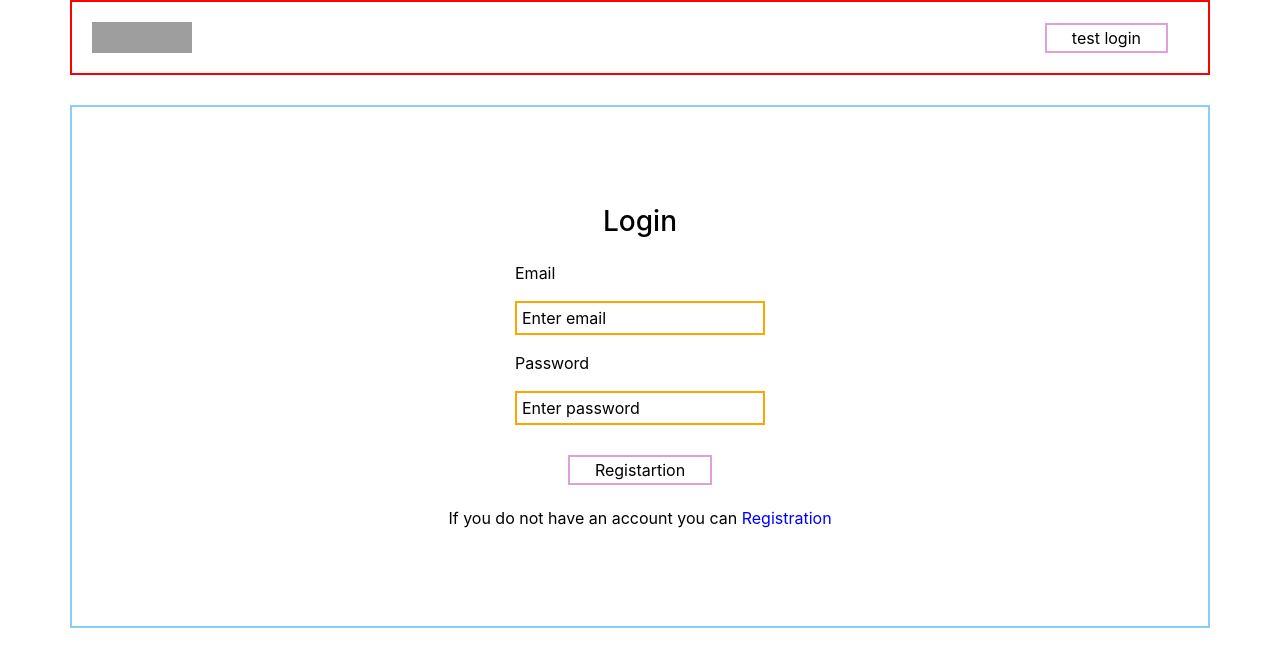
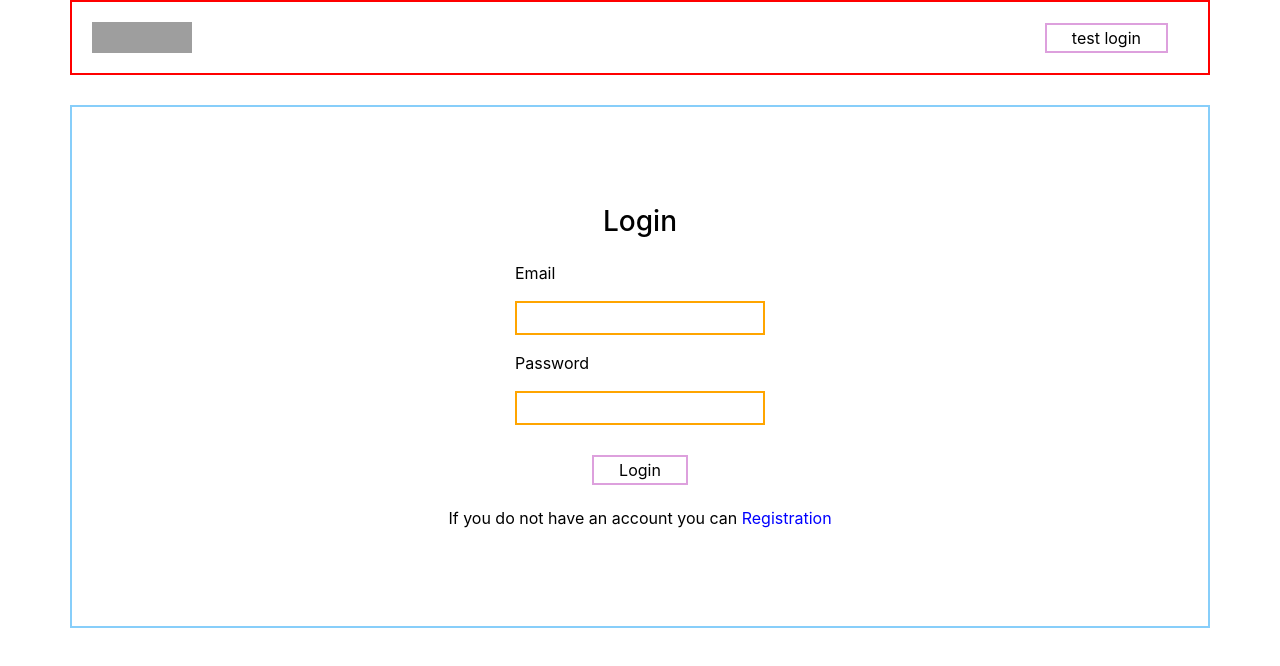
Before and after one commit to bonox2/courses-app, a React (Create React App) app: page /login in a window 1280 px wide. Shown: the top 666 px of the page. Built offline with nearby package versions, Linux system fonts and the light colour scheme; no server answers; grey boxes are pictures that could not be loaded.

Commit message:
signIn, singUp update

```diff
--- a/src/components/Login/Login.jsx
+++ b/src/components/Login/Login.jsx
@@ -2,8 +2,12 @@ import './Login.css';
 import Button from '../../common/Button/Button';
 import Input from '../../common/Input/Input';
 import { Link } from 'react-router-dom';
+import { signIn } from '../../services';
 
 export default function Login() {
+    function logIn(){
+        signIn()
+}
     return (
     <>
         <section className="reg">
@@ -11,11 +15,11 @@ export default function Login() {
             <div className="reg_main">
                 <h2 className="authorization_title">Login</h2>
                 <form className='authorization_form'>
-                    <label for="fname">Email</label>
-                    <Input className="create_course_input_short input" type="text" name="fname" value="Enter email"></Input>
-                    <label for="lname">Password</label>
-                    <Input className="create_course_input_short input" type="text" name="lname" value="Enter password"></Input>
-                    <Button type="submit" buttonText="Registartion"></Button>
+                    <label for="email">Email</label>
+                    <Input required className="create_course_input_short input" type="text" name="email"></Input>
+                    <label for="password">Password</label>
+                    <Input required className="create_course_input_short input" type="text" name="password"></Input>
+                    <Button type="submit" buttonText="Login" onClick={logIn}></Button>
                 </form>
                 <span>If you do not have an account you can <Link to="/Registration" className="link_style" >Registration</Link></span>
             </div>
--- a/src/components/Registration/Registration.jsx
+++ b/src/components/Registration/Registration.jsx
@@ -2,8 +2,12 @@ import './Registration.css';
 import Button from '../../common/Button/Button';
 import Input from '../../common/Input/Input';
 import { Link } from 'react-router-dom';
+import { signUp } from '../../services';
 
 export default function Registration() {
+    function Registr(){
+        signUp()
+}
     return (
     <>
         <section className="reg">
@@ -11,13 +15,13 @@ export default function Registration() {
             <div className="reg_main">
                 <h2 className="authorization_title">Registration</h2>
                 <form className='authorization_form'>
-                    <label for="fname">Name</label>
-                    <Input className="create_course_input_short input" type="text" name="fname" value="Enter name"></Input>
-                    <label for="fname">Email</label>
-                    <Input className="create_course_input_short input" type="text" name="fname" value="Enter email"></Input>
-                    <label for="lname">Password</label>
-                    <Input className="create_course_input_short input" type="text" name="lname" value="Enter password"></Input>
-                    <Button type="submit" buttonText="Registartion"></Button>
+                    <label for="name">Name</label>
+                    <Input required className="create_course_input_short input" type="text" name="name"></Input>
+                    <label for="email">Email</label>
+                    <Input required className="create_course_input_short input" type="text" name="email" ></Input>
+                    <label for="password">Password</label>
+                    <Input required className="create_course_input_short input" type="text" name="password" ></Input>
+                    <Button type="submit" buttonText="Registartion" onClick={Registr}></Button>
                 </form>
                 <span>If you have an account you can <Link to="/login" className="link_style" >Login</Link></span>
             </div>
```
